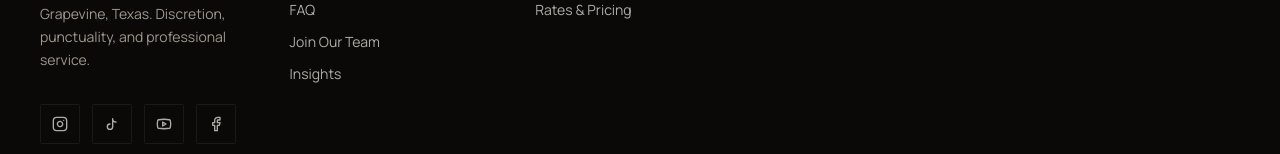
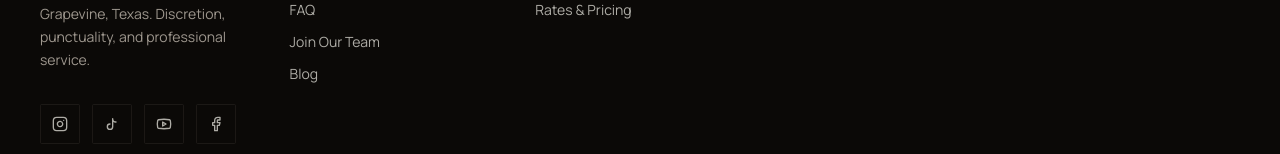
Before and after one commit to sohilaebrahim00/lct, a React (Vite) app: page / in a window 1280 px wide. Shown: the part 8604-8758 px from the top of the page. Built offline with nearby package versions, Linux system fonts and the light colour scheme; no server answers.

Commit message:
Rename Insights navigation to Blog

```diff
--- a/src/components/site-footer.tsx
+++ b/src/components/site-footer.tsx
@@ -14,7 +14,7 @@ const EXPLORE_LINKS: FooterLink[] = [
   { to: "/service-areas", label: "Service Areas" },
   { to: "/faq", label: "FAQ" },
   { to: "/join-our-team", label: "Join Our Team" },
-  { to: "/blog", label: "Insights" },
+  { to: "/blog", label: "Blog" },
 ];
 
 const SERVICES_LINKS: FooterLink[] = [
--- a/src/components/site-nav.tsx
+++ b/src/components/site-nav.tsx
@@ -55,7 +55,7 @@ const NAV_ENTRIES: NavEntry[] = [
       { to: "/service-areas", label: "Service Areas" },
       { to: "/faq", label: "FAQ" },
       { to: "/join-our-team", label: "Join Our Team" },
-      { to: "/blog", label: "Insights" },
+      { to: "/blog", label: "Blog" },
     ],
   },
   {
--- a/src/routes/blog.$slug.tsx
+++ b/src/routes/blog.$slug.tsx
@@ -55,7 +55,7 @@ export const Route = createFileRoute("/blog/$slug")({
             "@type": "BreadcrumbList",
             itemListElement: [
               { "@type": "ListItem", position: 1, name: "Home", item: `${CONTACT.siteUrl}/` },
-              { "@type": "ListItem", position: 2, name: "Insights", item: `${CONTACT.siteUrl}/blog` },
+              { "@type": "ListItem", position: 2, name: "Blog", item: `${CONTACT.siteUrl}/blog` },
               { "@type": "ListItem", position: 3, name: article.title, item: `${CONTACT.siteUrl}/blog/${article.slug}` },
             ],
           }),
@@ -118,7 +118,7 @@ function BlogArticlePage() {
             </Link>
             <ChevronRight className="h-3 w-3 shrink-0" aria-hidden />
             <Link to="/blog" className="transition hover:text-champagne">
-              Insights
+              Blog
             </Link>
             <ChevronRight className="h-3 w-3 shrink-0" aria-hidden />
             <span className="truncate text-foreground/70">{article.title}</span>
--- a/src/routes/blog.index.tsx
+++ b/src/routes/blog.index.tsx
@@ -39,7 +39,7 @@ export const Route = createFileRoute("/blog/")({
           "@type": "BreadcrumbList",
           itemListElement: [
             { "@type": "ListItem", position: 1, name: "Home", item: `${CONTACT.siteUrl}/` },
-            { "@type": "ListItem", position: 2, name: "Insights", item: `${CONTACT.siteUrl}/blog` },
+            { "@type": "ListItem", position: 2, name: "Blog", item: `${CONTACT.siteUrl}/blog` },
           ],
         }),
       },
```
